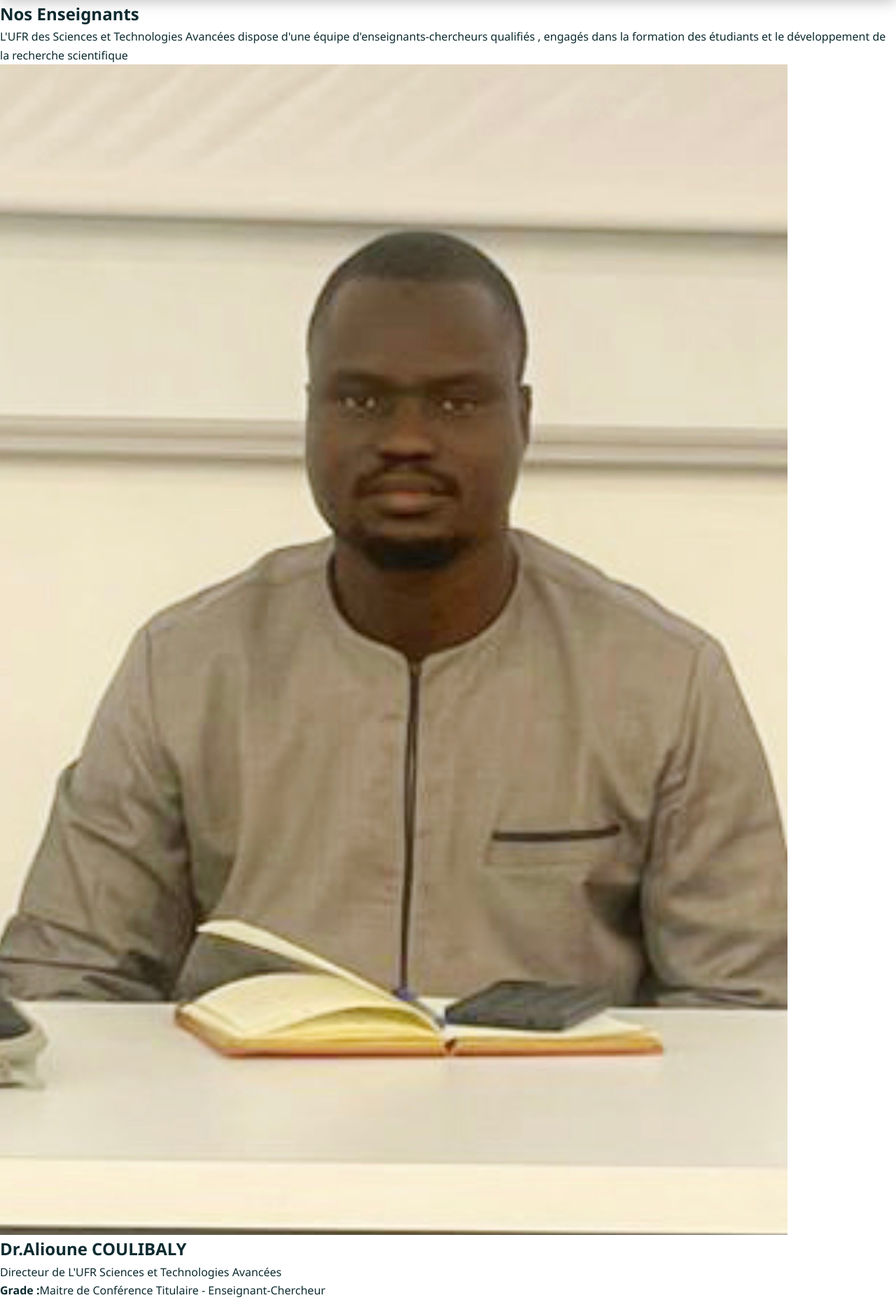
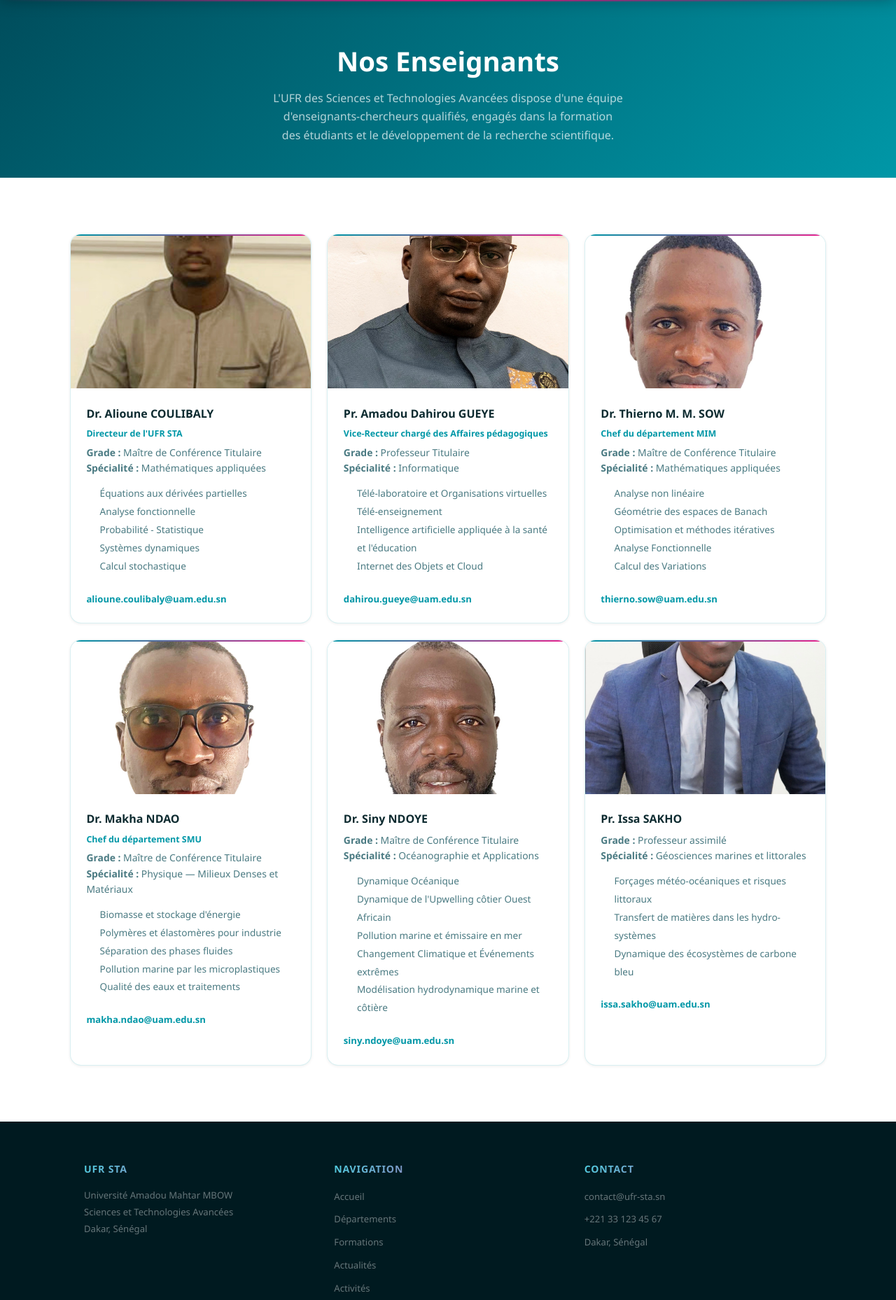
Before and after one commit to sarraichatou1-sn/final-web-project, a Flask app: template ufr-sta/templates/enseignants.html in a window 1280 px wide. Shown: the part 68-1926 px from the top of the page at 70% size. Run offline with Flask 3, Linux system fonts and the light colour scheme; the template is opened without the code that fills it, so the values that code supplies are empty.

Commit message:
feat: page enseignants adaptee au CSS

```diff
--- a/ufr-sta/templates/enseignants.html
+++ b/ufr-sta/templates/enseignants.html
@@ -1,98 +1,177 @@
-{% extends 'base.html' %}
+{% extends "base.html" %}
+{% block title %}Enseignants{% endblock %}
 
 {% block content %}
-<section class="enseignants">
+
+<!-- BANDEAU D'EN-TÊTE -->
+<div class="page-hero">
+  <div class="container">
     <h1>Nos Enseignants</h1>
-    <p class="introductif">
-        L'UFR des Sciences et Technologies Avancées dispose d'une équipe d'enseignants-chercheurs
-        qualifiés , engagés dans la formation des étudiants et le développement de la recherche scientifique
+    <p>
+      L'UFR des Sciences et Technologies Avancées dispose d'une équipe
+      d'enseignants-chercheurs qualifiés, engagés dans la formation des étudiants
+      et le développement de la recherche scientifique.
+    </p>
+  </div>
+</div>
 
-    </p>
-    <div class="Enseignant">
-        <img src="{{ url_for('static', filename='images/enseignant1.jpg') }}" alt="Enseignant">
-        <h2>Dr.Alioune COULIBALY</h2>
-        <p>Directeur de L'UFR Sciences et Technologies Avancées</p>
-        <p><strong>Grade :</strong>Maitre de Conférence Titulaire - Enseignant-Chercheur</p>
-        <p><strong>Spécialité :</strong>Mathématiques appliquées</p>
-        <p>Thématiques de recherche</p>
-        <li>Equations aux dérivées partielles</li>
+<section class="section">
+  <div class="container">
+    <div class="cards-grid">
+
+      <!-- ── Enseignant 1 ── -->
+      <div class="card">
+        <div class="card-img-placeholder" style="height:220px">
+          <img class="card-img"
+               src="{{ url_for('static', filename='images/enseignant1.jpg') }}"
+               alt="Dr. Alioune COULIBALY"
+               onerror="this.parentElement.innerHTML='<span class=card-img-icon>👨‍🏫</span>'">
+        </div>
+        <div class="card-body">
+          <h2 class="card-title">Dr. Alioune COULIBALY</h2>
+          <p class="card-date">Directeur de l'UFR STA</p>
+          <p class="card-text"><strong>Grade :</strong> Maître de Conférence Titulaire</p>
+          <p class="card-text"><strong>Spécialité :</strong> Mathématiques appliquées</p>
+          <ul style="margin:.75rem 0 .75rem 1.2rem; color:var(--muted); font-size:.85rem; line-height:1.9">
+            <li>Équations aux dérivées partielles</li>
             <li>Analyse fonctionnelle</li>
             <li>Probabilité - Statistique</li>
-        <li>Systémes dynamiques</li>
+            <li>Systèmes dynamiques</li>
             <li>Calcul stochastique</li>
-        <p><strong>Email :</strong>alioune.coulibaly@uam.edu.sn</p>
+          </ul>
+          <a href="mailto:alioune.coulibaly@uam.edu.sn" class="card-link">
+             alioune.coulibaly@uam.edu.sn
+          </a>
+        </div>
+      </div>
 
+      <!-- ── Enseignant 2 ── -->
+      <div class="card">
+        <div class="card-img-placeholder" style="height:220px">
+          <img class="card-img"
+               src="{{ url_for('static', filename='images/enseignant2.jpg') }}"
+               alt="Pr. Amadou Dahirou GUEYE"
+               onerror="this.parentElement.innerHTML='<span class=card-img-icon>👨‍🏫</span>'">
         </div>
-    <div class="Enseignant">
-        <img src="{{ url_for('static', filename='images/enseignant2.jpg') }}" alt="Enseignant">
-        <h2>Pr.Amadou Dahirou GUEYE</h2>
-        <P>Vice-Recteur chargé des Affaires pédagogiques et de la vie Universitaire </P>
-        <p><strong>Grade :</strong>Professeur Titulaire - Enseignant-Chercheur</p>
-        <p><strong>Spécialité :</strong> Informatique</p>
-        <p>Thématiques de recherche</p>
-        <li>Télé laboratoire et Organisations virtuelles </li>
+        <div class="card-body">
+          <h2 class="card-title">Pr. Amadou Dahirou GUEYE</h2>
+          <p class="card-date">Vice-Recteur chargé des Affaires pédagogiques</p>
+          <p class="card-text"><strong>Grade :</strong> Professeur Titulaire</p>
+          <p class="card-text"><strong>Spécialité :</strong> Informatique</p>
+          <ul style="margin:.75rem 0 .75rem 1.2rem; color:var(--muted); font-size:.85rem; line-height:1.9">
+            <li>Télé-laboratoire et Organisations virtuelles</li>
             <li>Télé-enseignement</li>
-        <li>Intelligence artificielle appliquée à la santé , la sécurité routiére ,l'éducation et l'environnement</li>
-        <li>Internet des Objects et Cloud</li>
-        <p><strong>Email :</strong>dahirou.gueye@uam.edu.sn</p>
+            <li>Intelligence artificielle appliquée à la santé et l'éducation</li>
+            <li>Internet des Objets et Cloud</li>
+          </ul>
+          <a href="mailto:dahirou.gueye@uam.edu.sn" class="card-link">
+             dahirou.gueye@uam.edu.sn
+          </a>
+        </div>
+      </div>
 
+      <!-- ── Enseignant 3 ── -->
+      <div class="card">
+        <div class="card-img-placeholder" style="height:220px">
+          <img class="card-img"
+               src="{{ url_for('static', filename='images/enseignant3.jpg') }}"
+               alt="Dr. Thierno M. M. SOW"
+               onerror="this.parentElement.innerHTML='<span class=card-img-icon>👨‍🏫</span>'">
         </div>
-    <div class="Enseignant">
-        <img src="{{ url_for('static', filename='images/enseignant3.jpg') }}" alt="Enseignant">
-        <h2>Dr.Thierno Mohamadane Mansour SOW</h2>
-        <p>Chef de département Mathématiques Informatique et modélisation (MIM)</p>
-        <p><strong>Grade :</strong>Maitre de Conférence Titulaire - Enseignant-Chercheur</p>
-        <p><strong>Spécialité :</strong>Mathématiques appliquées</p>
-        <p>Thématiques de recherche</p>
+        <div class="card-body">
+          <h2 class="card-title">Dr. Thierno M. M. SOW</h2>
+          <p class="card-date">Chef du département MIM</p>
+          <p class="card-text"><strong>Grade :</strong> Maître de Conférence Titulaire</p>
+          <p class="card-text"><strong>Spécialité :</strong> Mathématiques appliquées</p>
+          <ul style="margin:.75rem 0 .75rem 1.2rem; color:var(--muted); font-size:.85rem; line-height:1.9">
             <li>Analyse non linéaire</li>
             <li>Géométrie des espaces de Banach</li>
             <li>Optimisation et méthodes itératives</li>
             <li>Analyse Fonctionnelle</li>
             <li>Calcul des Variations</li>
-        <p><strong>Email :</strong>thierno.sow@uam.edu.sn</p>
+          </ul>
+          <a href="mailto:thierno.sow@uam.edu.sn" class="card-link">
+             thierno.sow@uam.edu.sn
+          </a>
+        </div>
+      </div>
+
+      <!-- ── Enseignant 4 ── -->
+      <div class="card">
+        <div class="card-img-placeholder" style="height:220px">
+          <img class="card-img"
+               src="{{ url_for('static', filename='images/enseignant4.jpg') }}"
+               alt="Dr. Makha NDAO"
+               onerror="this.parentElement.innerHTML='<span class=card-img-icon>👨‍🏫</span>'">
+        </div>
+        <div class="card-body">
+          <h2 class="card-title">Dr. Makha NDAO</h2>
+          <p class="card-date">Chef du département SMU</p>
+          <p class="card-text"><strong>Grade :</strong> Maître de Conférence Titulaire</p>
+          <p class="card-text"><strong>Spécialité :</strong> Physique — Milieux Denses et Matériaux</p>
+          <ul style="margin:.75rem 0 .75rem 1.2rem; color:var(--muted); font-size:.85rem; line-height:1.9">
+            <li>Biomasse et stockage d'énergie</li>
+            <li>Polymères et élastomères pour industrie</li>
+            <li>Séparation des phases fluides</li>
+            <li>Pollution marine par les microplastiques</li>
+            <li>Qualité des eaux et traitements</li>
+          </ul>
+          <a href="mailto:makha.ndao@uam.edu.sn" class="card-link">
+             makha.ndao@uam.edu.sn
+          </a>
+        </div>
+      </div>
+
+      <!-- ── Enseignant 5 ── -->
+      <div class="card">
+        <div class="card-img-placeholder" style="height:220px">
+          <img class="card-img"
+               src="{{ url_for('static', filename='images/enseignant5.jpg') }}"
+               alt="Dr. Siny NDOYE"
+               onerror="this.parentElement.innerHTML='<span class=card-img-icon>👨‍🏫</span>'">
+        </div>
+        <div class="card-body">
+          <h2 class="card-title">Dr. Siny NDOYE</h2>
+          <p class="card-text"><strong>Grade :</strong> Maître de Conférence Titulaire</p>
+          <p class="card-text"><strong>Spécialité :</strong> Océanographie et Applications</p>
+          <ul style="margin:.75rem 0 .75rem 1.2rem; color:var(--muted); font-size:.85rem; line-height:1.9">
+            <li>Dynamique Océanique</li>
+            <li>Dynamique de l'Upwelling côtier Ouest Africain</li>
+            <li>Pollution marine et émissaire en mer</li>
+            <li>Changement Climatique et Événements extrêmes</li>
+            <li>Modélisation hydrodynamique marine et côtière</li>
+          </ul>
+          <a href="mailto:siny.ndoye@uam.edu.sn" class="card-link">
+             siny.ndoye@uam.edu.sn
+          </a>
+        </div>
+      </div>
+
+      <!-- ── Enseignant 6 ── -->
+      <div class="card">
+        <div class="card-img-placeholder" style="height:220px">
+          <img class="card-img"
+               src="{{ url_for('static', filename='images/enseignant6.jpg') }}"
+               alt="Pr. Issa SAKHO"
+               onerror="this.parentElement.innerHTML='<span class=card-img-icon>👨‍🏫</span>'">
+        </div>
+        <div class="card-body">
+          <h2 class="card-title">Pr. Issa SAKHO</h2>
+          <p class="card-text"><strong>Grade :</strong> Professeur assimilé</p>
+          <p class="card-text"><strong>Spécialité :</strong> Géosciences marines et littorales</p>
+          <ul style="margin:.75rem 0 .75rem 1.2rem; color:var(--muted); font-size:.85rem; line-height:1.9">
+            <li>Forçages météo-océaniques et risques littoraux</li>
+            <li>Transfert de matières dans les hydro-systèmes</li>
+            <li>Dynamique des écosystèmes de carbone bleu</li>
+          </ul>
+          <a href="mailto:issa.sakho@uam.edu.sn" class="card-link">
+             issa.sakho@uam.edu.sn
+          </a>
+        </div>
+      </div>
 
     </div>
-    <div class="Enseignant">
-        <img src="{{ url_for('static', filename='images/enseignant4.jpg') }}" alt="Enseignant">
-        <h2>Dr.Makha NDAO</h2>
-        <p>Chef de département Sciences de la Mer et de l'Univers (SMU)</p>
-        <p><strong>Grade :</strong>Maitre de Conférence Titulaire - Enseignant-Chercheur en Nanosciences Nanotechnologie Matériaux </p>
-        <p><strong>Spécialité :</strong>Physique : MILIEUX DENSES ET MATERIAUX</p>
-        <p>Thématiques de recherche</p>
-        <li>Biomasse et stockage d'énergie et traitement des eaux</li>
-        <li>Polyméres et élastoméres pour industrie</li>
-        <li>Séparation des phases fluides (Simulation numérique et expériences)</li>
-        <li>Pollution marine par les microplastiques</li>
-        <li>Qualité des eaux et traitements ( Osmose inverse , Nanofiltration ,ultrafiltration ,Microfiltration)</li>
-        <li>Diffusion de la Chaleur</li>
-        <p><strong>Email :</strong>makha.ndao@uam.edu.sn</p>
-
   </div>
-    <div class="Enseignant">
-        <img src="{{ url_for('static', filename='images/enseignant5.jpg') }}" alt="Enseignant">
-        <h2>Dr.Siny NDOYE</h2>
-        <p><strong>Grade :</strong>Maitre de Conférence Titulaire - Enseignant-Chercheur</p>
-        <p><strong>Spécialité :</strong>Physique : Océanographie et Applications</p>
-        <p>Thématiques de recherche</p>
-        <li>Dynamique Océanique ( hydrodynamique des fluides géophysiques)</li>
-        <li>Dynamique del'Upwelling cotier Ouest Africain</li>
-        <li>Pollution marine et dimensionnement d'émissaire en mer</li>
-        <li>Changement Climatique et Evénements extremes (impact du changement Climatique sur la dynamique océanique)</li>
-        <li>Modélisation hydrodynamique de l'environnement marin et cotier</li>
-        <p><strong>Email :</strong>siny.ndoye@uam.edu.sn</p>
-    </div>
-    <div class="Enseignant">
-        <img src="{{ url_for('static', filename='images/enseignant6.jpg') }}" alt="Enseignant">
-        <h2>Pr.Issa SAKHO</h2>
-        <p><strong>Grade :</strong>Professeur assimilé - Enseignant-Chercheur</p>
-        <p><strong>Spécialité :</strong>Géosciences marines et littorales</p>
-        <p>Dynamique physique des systémes sédimentaux littoraux</p>
-        <li>Forçages météo-océaniques,Risques littoraux et infrastructures de protection cotiére(SD et SFN)</li>
-        <li>Transfert de matiéres (eau,sédiment,dissout)dans les grands hydro-systémes:de la source à la mer </li>
-        <li>Dynamique et Fonctionnement des écosystémes de carbone bleu : mangroves et herbiers marins</li>
-        <p><strong>Email :</strong>issa.sakho@uam.edu.sn</p>
-    </div>
-
 </section>
 
-{% endblock  %}
+{% endblock %}
```
Lines whose indentation alone changed are shown as unchanged.
